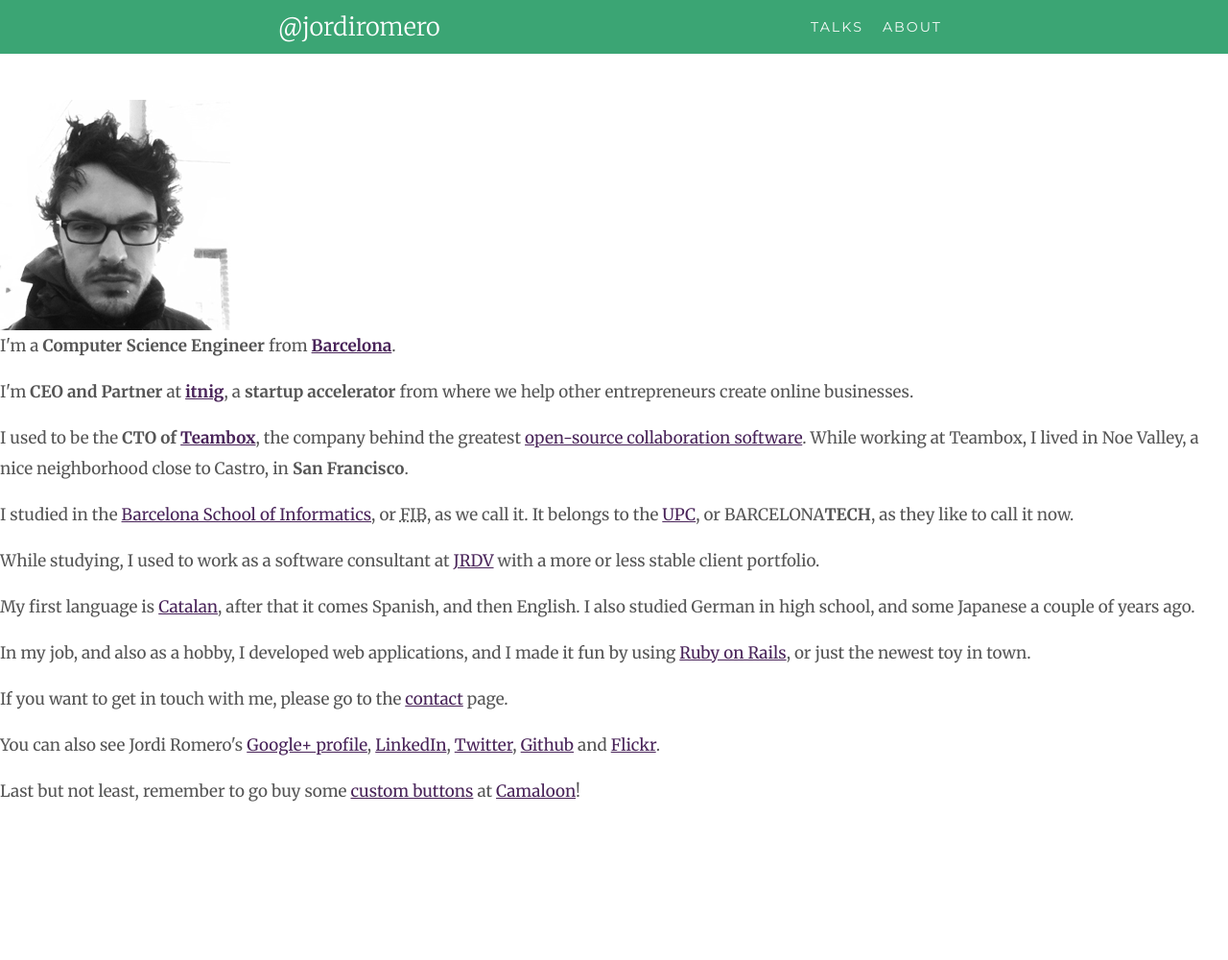
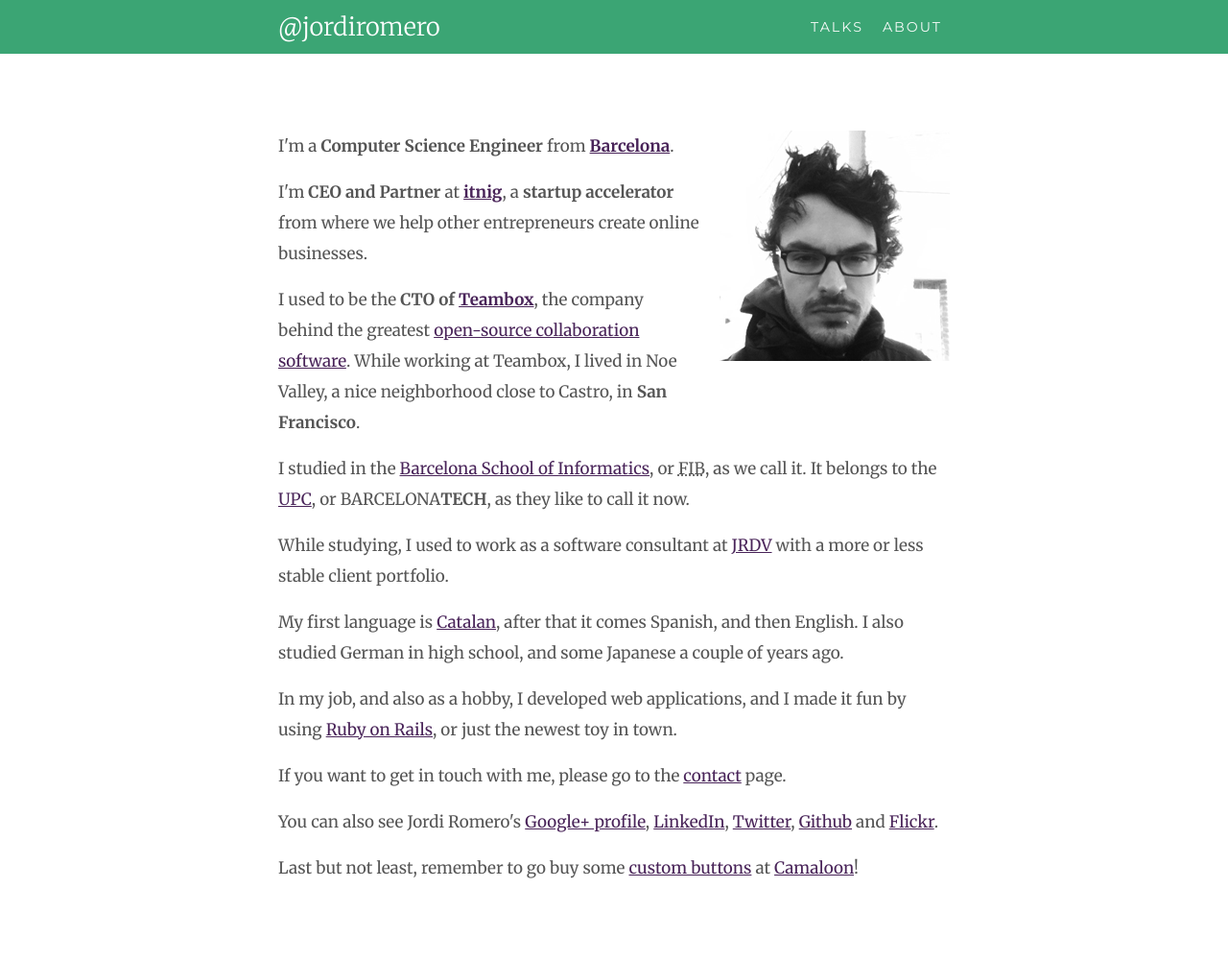
Before and after one commit to jrom/jrom.github.com, a Jekyll site: the page built from about.html, in a window 1280 px wide. Shown: the whole page at 96% size. Built offline with Jekyll 4.4.1, drawn with Linux system fonts in a browser that asks for light colours; comment, search, counter and statistics services are not loaded; before the commit the page ends 920 px from its top, so only the background shows below that.

Commit message:
fix about

```diff
--- a/about.html
+++ b/about.html
@@ -2,7 +2,10 @@
 layout: default
 title: About
 ---
-<div class='article solo'>
+<div class='container'>
+  <div class='row'>
+    <div class='span12'>
+      <article class='jrom-article'>
         <div class='head'>
           <span class='date'></span>
           <h2 class='title'>
@@ -39,4 +42,7 @@
             <p>Last but not least, remember to go buy some <a href="http://camaloon.com/en/custom-buttons" title="buy custom buttons">custom buttons</a> at <a href="http://camaloon.com/en/custom-buttons" title="custom buttons">Camaloon</a>!</p>
           </div>
         </div>
+      </article>
     </div>
+  </div>
+</div>
```
Lines whose indentation alone changed are shown as unchanged.
